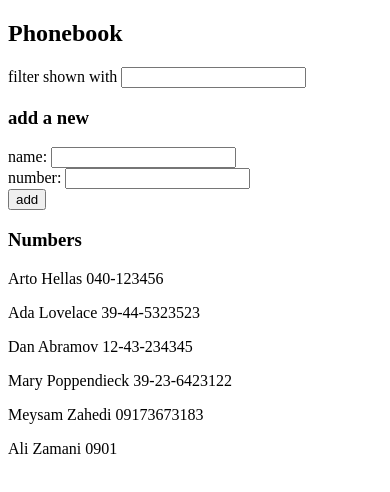
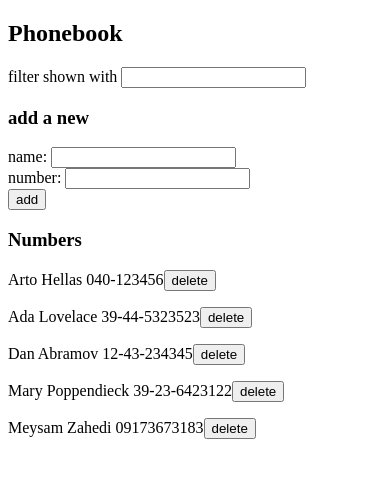
Before and after one commit to MeysamZa/Full-Stack-Open-2023, a React (Vite) app in the folder Part2/PhoneBook/: page / in a window 390 px wide. Shown: the top 492 px of the page. Built offline with nearby package versions, Linux system fonts and the light colour scheme; data requests are answered from the project's data file.

Commit message:
2.14: The Phonebook step9

```diff
--- a/Part2/PhoneBook/db.json
+++ b/Part2/PhoneBook/db.json
@@ -21,14 +21,9 @@
       "id": "4"
     },
     {
-      "id": "5a3d",
+      "id": "a8b0",
       "name": "Meysam Zahedi",
       "number": "09173673183"
-    },
-    {
-      "id": "5cd3",
-      "name": "Ali Zamani",
-      "number": "0901"
     }
   ]
 }
--- a/Part2/PhoneBook/src/App.jsx
+++ b/Part2/PhoneBook/src/App.jsx
@@ -48,6 +48,21 @@ const App = () => {
 
   const personsToShow=persons.filter(person=>person.name.toLowerCase().includes(nameFilter.toLowerCase()))
 
+  const deletePerson=(id)=>{
+    const person=persons.find(person=>person.id===id)
+    if(!window.confirm(`Delete ${person.name} ?`)){
+      return
+    }
+    personService.deleteById(id)
+    .then(()=>{
+      setPersons(persons.filter(person=>person.id!==id))
+    })
+    .catch(error=>{
+      alert(`${person.name} was already deleted.`)
+      setPersons(persons.filter(person=>person.id!==id))
+    })
+  }
+
   return (
     <div>
       <h2>Phonebook</h2>
@@ -55,7 +70,7 @@ const App = () => {
       <h3>add a new</h3>
       <PersonForm addPerson={addPerson} newName={newName} newNameHandler={newNameHandler} newNumber={newNumber} newNumberHandler={newNumberHandler}/>
       <h3>Numbers</h3>
-      <Persons persons={personsToShow}/>
+      <Persons persons={personsToShow} deleteHandler={deletePerson} />
     </div>
   )
 }
--- a/Part2/PhoneBook/src/components/Persons.jsx
+++ b/Part2/PhoneBook/src/components/Persons.jsx
@@ -1,16 +1,17 @@
-const Person=({person})=>{
+const Person=({person,deleteHandler})=>{
     return(
-      <p>{person.name} {person.number}</p>
+      <p>{person.name} {person.number}
+      <button onClick={deleteHandler}>delete</button>
+      </p>
     )
   }
 
-  const Persons=({persons})=>{
+  const Persons=({persons,deleteHandler})=>{
     return(
       <>
         {persons.map(person=>
-        <Person key={person.name} person={person}/>
+        <Person key={person.id} person={person} deleteHandler={()=>deleteHandler(person.id)}/>
         )}
-
       </>
     )
   }
--- a/Part2/PhoneBook/src/services/person.js
+++ b/Part2/PhoneBook/src/services/person.js
@@ -12,4 +12,8 @@ const addNew=(newPerson)=>{
     .then(responce=>responce.data)
 }
 
-export default {getAll,addNew}
+const deleteById=(id)=>{
+    return axios.delete(`${baseUrl}/${id}`)
+}
+
+export default {getAll,addNew,deleteById}
```
